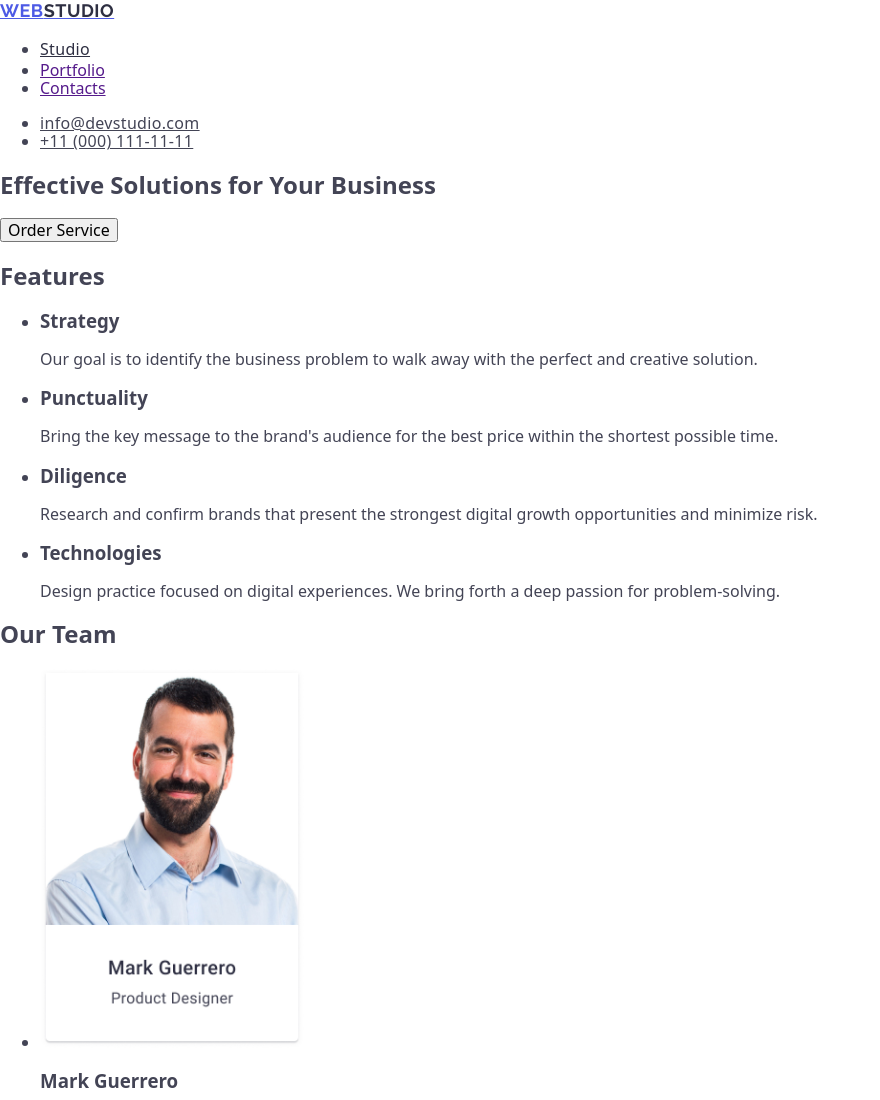
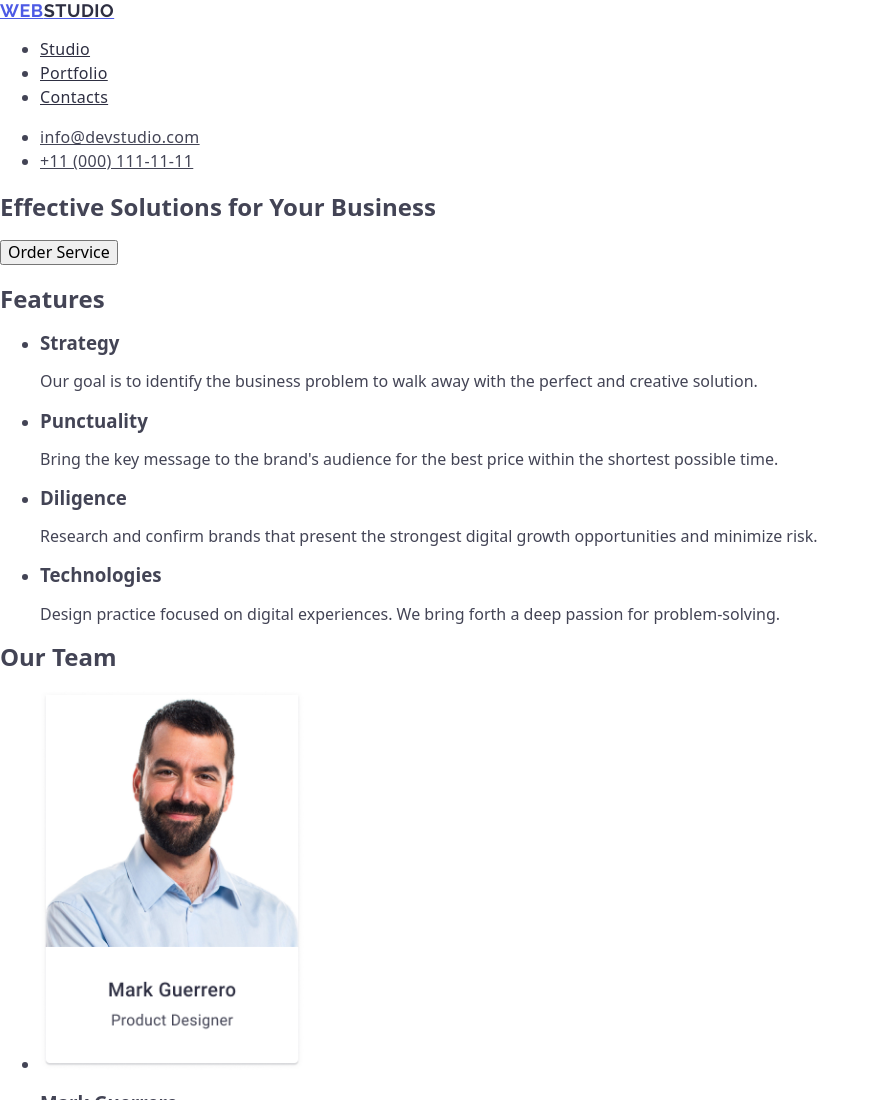
Before and after one commit to Slavik756/goit-markup-hw-02, a plain HTML site: page index.html in a window 1280 px wide. Shown: the top 1100 px of the page, without its empty margins (0-880 px from the left). Drawn offline with nearby package versions, Linux system fonts and the light colour scheme.

Commit message:
add index file

```diff
--- a/css/styles.css
+++ b/css/styles.css
@@ -33,6 +33,7 @@ body {
 }
 .address-link {
     font-size: 16px ;
+    line-height: 1.5 ;
     letter-spacing: 0.02em;
     color: #434455;
 }
--- a/index.html
+++ b/index.html
@@ -33,10 +33,10 @@
             <a href="./index.html" class="nav-link">Studio</a>
           </li>
           <li>
-            <a href="" class="">Portfolio</a>
+            <a href="" class="nav-link">Portfolio</a>
           </li>
           <li>
-            <a href="" class="">Contacts</a>
+            <a href="" class="nav-link">Contacts</a>
           </li>
         </ul>
       </nav>
```
